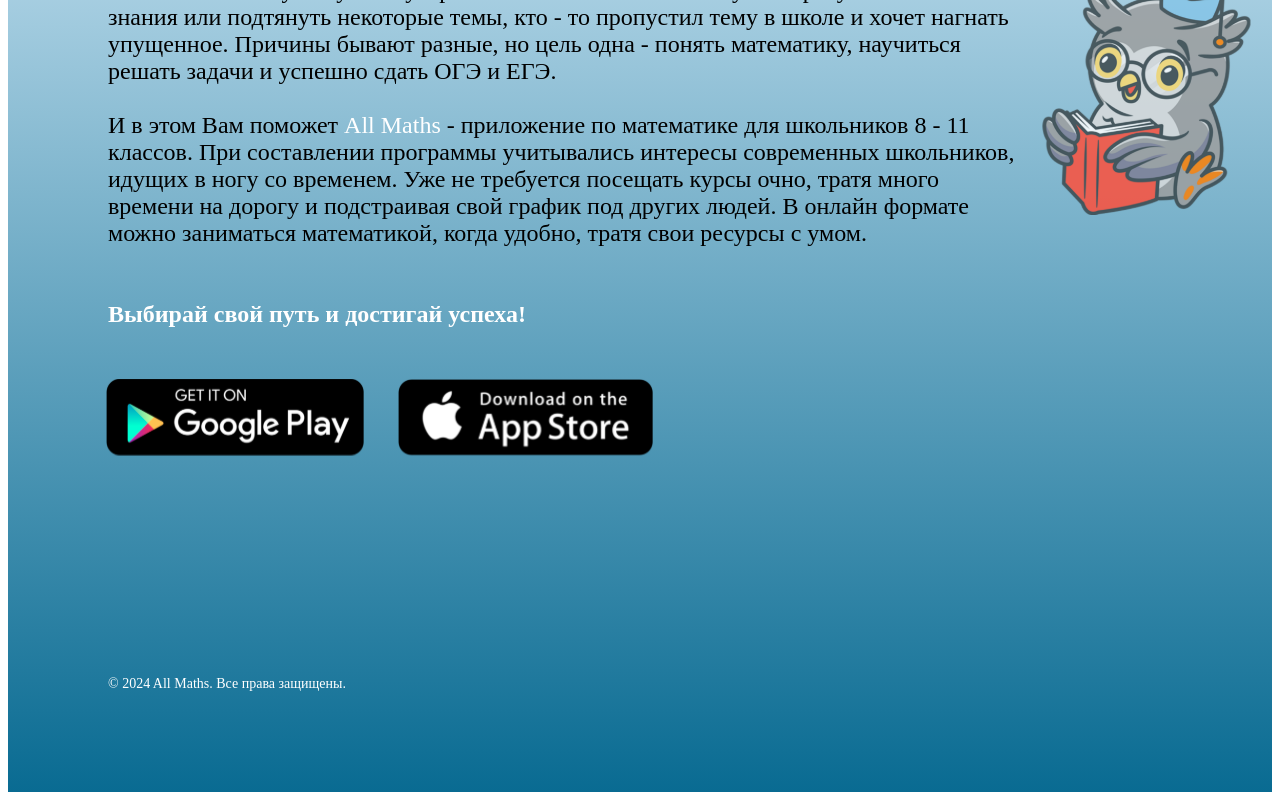
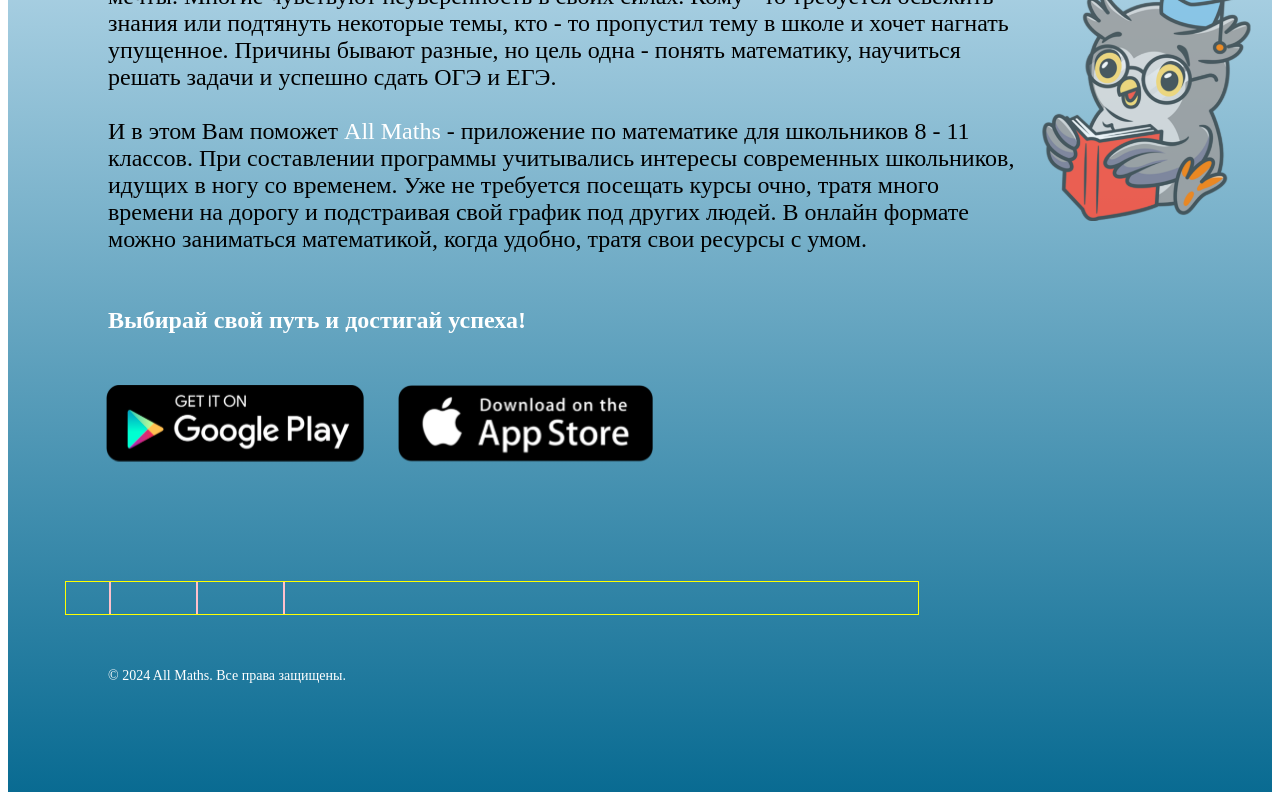
Before and after one commit to Gerasimenko331/AllMaths-site, a React (Create React App) app: page / in a window 1280 px wide. Shown: the part 1824-2624 px from the top of the page. Built offline with nearby package versions, Linux system fonts and the light colour scheme.

Commit message:
Fixed ask image

```diff
--- a/src/Home/Footer/Footer.css
+++ b/src/Home/Footer/Footer.css
@@ -2,7 +2,13 @@
   height: 48px;
   margin-right: 10px;
   margin-left: 10px;
-
+  @media (min-width: 1024px) and (max-width: 1400px) {
+    height: 100%;
+    margin: 0;
+    padding: 0;
+    width: auto;
+    border: 1px solid red;
+  }
   @media (max-width: 768px) {
     height: 100%;
     margin: 0;
@@ -17,6 +23,8 @@
     width: auto;
     /* border: 1px solid red; */
   }
+
+
 }
 
 .footer-container {
@@ -94,6 +102,16 @@
     height: auto;
     /* border: 1px solid yellow; */
   }
+
+  @media (min-width: 1024px) and (max-width: 1400px) {
+    width: 80%;
+    justify-content: left;
+    margin-left: -4%;
+    margin-right: auto;
+    height: auto;
+    border: 1px solid yellow;
+  }
+
 }
 
 .button-icon {
@@ -111,7 +129,7 @@
     padding: 0;
   }
 
-  @media (min-width: 768px) and (max-width: 10243x) {
+  @media (min-width: 768px) and (max-width: 1023px) {
     height: 2rem;
     width: auto;
     margin-left: 5%;
@@ -119,6 +137,15 @@
     padding: 0;
 
     /* border: 1px solid pink; */
+  }
+  @media (min-width: 1024px) and (max-width: 1400px) {
+    height: 2rem;
+    width: auto;
+    margin-left: 5%;
+    margin-right: 5%;
+    padding: 0;
+
+    border: 1px solid pink;
   }
 }
 
--- a/src/Home/Greeting/Greeting.js
+++ b/src/Home/Greeting/Greeting.js
@@ -5,6 +5,7 @@ import ImageButtonAndroid from "/Users/frontend/AllMaths-site/src/Home/Greeting/
 import ImageButtonIos from "/Users/frontend/AllMaths-site/src/Home/Greeting/buttons/Ios.js";
 import Owl from "/Users/frontend/AllMaths-site/src/assets/Owl.svg";
 import Ask from "/Users/frontend/AllMaths-site/src/assets/askEllipse.png";
+import AskFull from "/Users/frontend/AllMaths-site/src/assets/Ask.svg";
 
 function BodyGreetingPage() {
 
@@ -51,11 +52,11 @@ function BodyGreetingPage() {
         </div>
       </div>
       <div>
-        <p className="textStyleAsk">
+        {/* <p className="textStyleAsk">
           Учи математику с <br />
           удовольствием!
-        </p>
-        <img src={Ask} className="imageAskStyle" alt="" />
+        </p> */}
+        <img src={AskFull} className="imageAskStyle" alt="" />
         <img src={Owl} className="imageOwlStyle" alt="" />
       </div>
     </div>
--- a/src/Home/Greeting/buttons/logos.css
+++ b/src/Home/Greeting/buttons/logos.css
@@ -7,7 +7,7 @@
     height: 4rem;
   }
 
-  @media (min-width: 768px) and (max-width: 1023px) {
+  @media (min-width: 768px) and (max-width: 1024px) {
     width: 7.7rem;
     height: 7.7rem;
   }
--- a/src/Home/Info/Info.js
+++ b/src/Home/Info/Info.js
@@ -3,6 +3,7 @@ import Cup from "../../assets/Cup.svg";
 import InfoScrollAnimation from "./InfoScrollAnimation";
 import Owl from "/Users/frontend/AllMaths-site/src/assets/Owl.svg";
 import Ask from "/Users/frontend/AllMaths-site/src/assets/askEllipse.png";
+import AskFull from "/Users/frontend/AllMaths-site/src/assets/Ask.svg";
 
 
 function Info() {
@@ -12,11 +13,11 @@ function Info() {
       <img src={Cup} alt="" />
       <div><InfoScrollAnimation /></div>
       <div>
-        <p className="textStyleAsk1">
+        {/* <p className="textStyleAsk1">
           Учи математику с <br />
           удовольствием!
-        </p>
-        <img src={Ask} className="imageAskStyle1" alt="" />
+        </p> */}
+        <img src={AskFull} className="imageAskStyle1" alt="" />
         <img src={Owl} className="imageOwlStyle1" alt="" />
       </div>
     </div>
```
Also changed, not shown: src/Home/Greeting/Greeting.css (+8 -8 lines), src/assets/Ask.svg (added).
